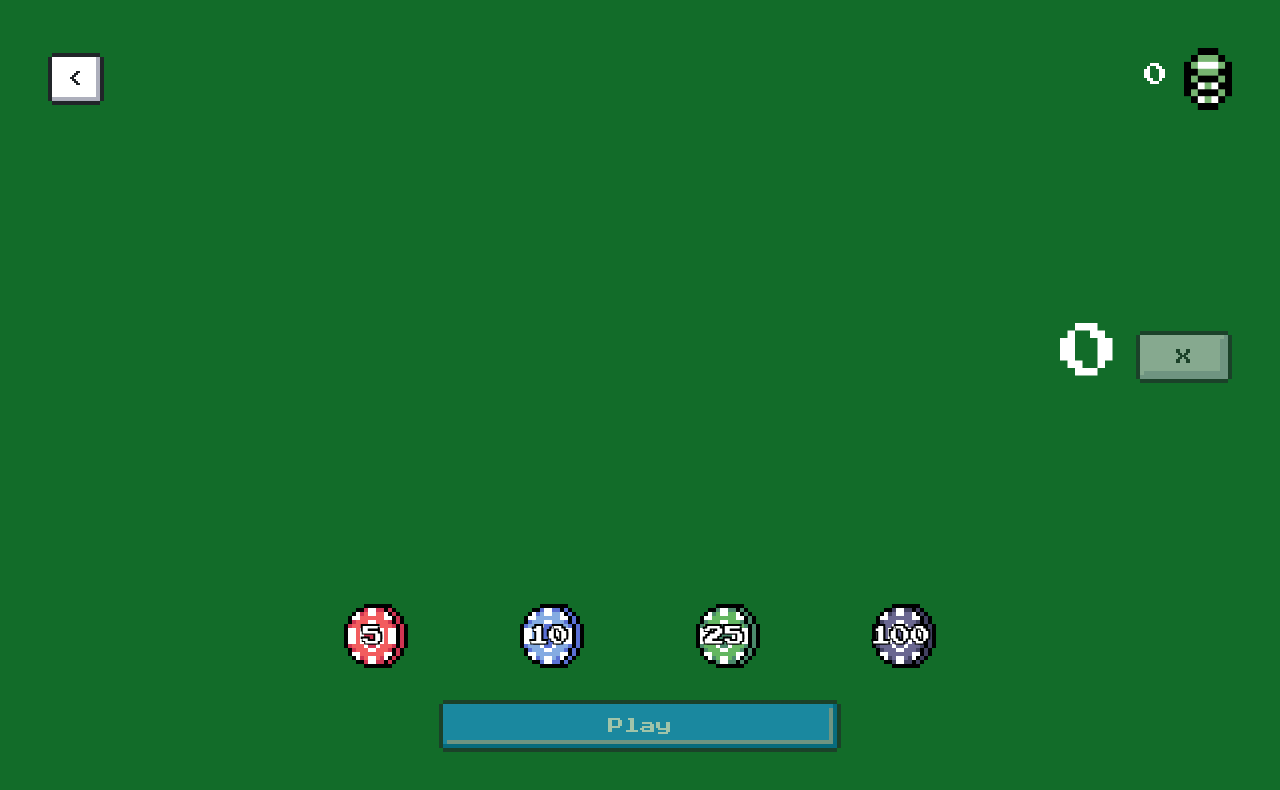
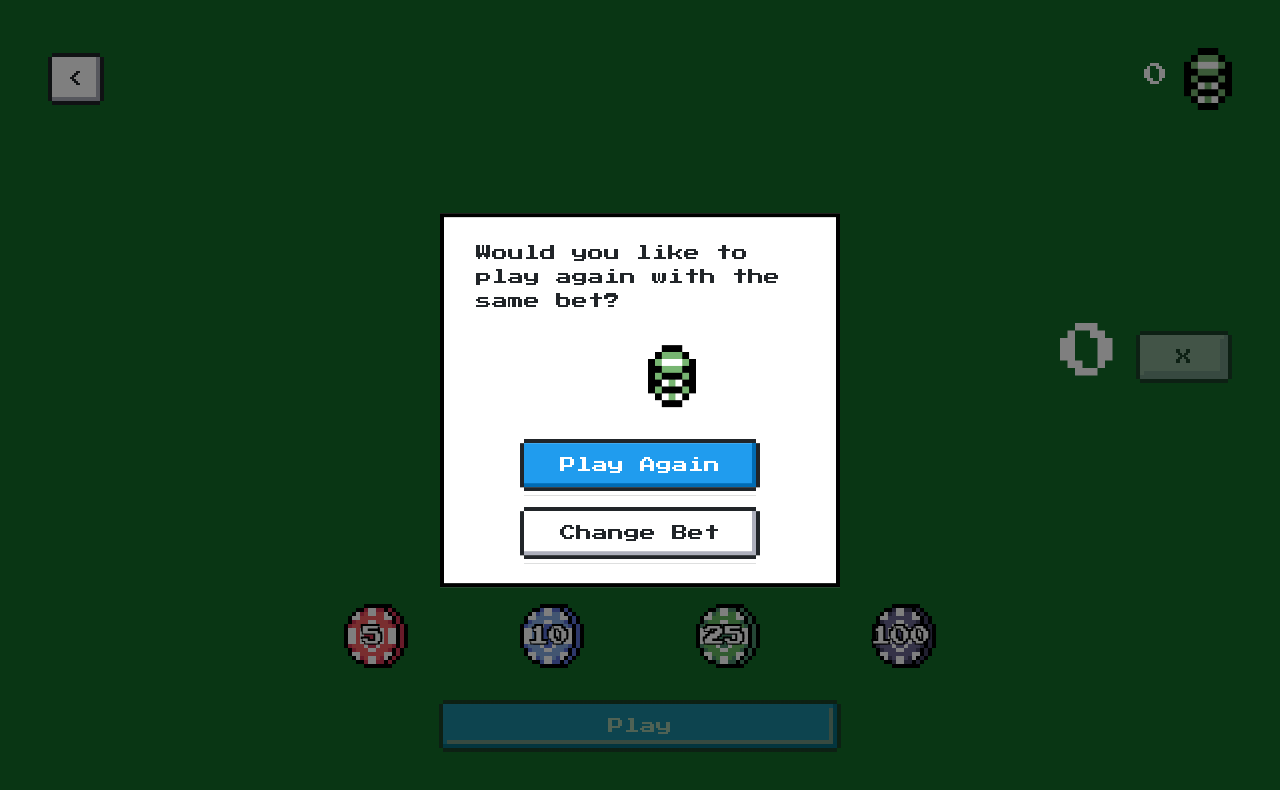
Before and after one commit to thebryanmartinez/blackjack, a React (Vite) app: page /bet in a window 1280 px wide. Shown: the top 790 px of the page. Built offline with nearby package versions, Linux system fonts and the light colour scheme.

Commit message:
feat: add modal package and first implementation of game finished modal

```diff
--- a/src/components/molecules/ChipAmount.tsx
+++ b/src/components/molecules/ChipAmount.tsx
@@ -3,7 +3,7 @@ import ChipsMedium from '@/assets/chips/chipsMedium.png'
 import ChipsFull from '@/assets/chips/chipsFull.png'
 import ChipsBig from '@/assets/chips/chipsBig.png'
 import ChipsBigger from '@/assets/chips/chipsBigger.png'
-import { Container, Typography } from '../atoms'
+import { Typography } from '@components/atoms'
 import { useMemo } from 'react'
 import {
   Tooltip,
@@ -15,6 +15,7 @@ import {
 
 interface ChipAmountProps {
   amount: number
+  amountClassname?: string
   imagePosition?: 'left' | 'right'
   border?: boolean
   scale?: number
@@ -22,8 +23,9 @@ interface ChipAmountProps {
   tooltipText?: string
 }
 
-const ChipAmount = ({
+export const ChipAmount = ({
   amount,
+  amountClassname,
   imagePosition = 'right',
   border = true,
   scale = 1,
@@ -65,7 +67,7 @@ const ChipAmount = ({
             )}
             <Typography
               variant='h1'
-              className='text-2xl'
+              className={`text-2xl ${amountClassname}`}
             >
               {amount}
             </Typography>
@@ -85,5 +87,3 @@ const ChipAmount = ({
     </TooltipProvider>
   )
 }
-
-export default ChipAmount
--- /dev/null
+++ b/src/components/molecules/GameFinishedDialog.tsx
@@ -0,0 +1,62 @@
+import Modal from 'react-modal'
+import { ChipAmount } from '@components/molecules'
+import { Button } from '@components/atoms'
+import { useNavigate } from '@tanstack/react-router'
+import { Routes } from '@/constants'
+
+interface GameFinishedDialogProps {
+  isOpen: boolean
+  onClickPlay: () => void
+}
+
+const customStyles = {
+  content: {
+    top: '50%',
+    left: '50%',
+    right: 'auto',
+    bottom: 'auto',
+    marginRight: '-50%',
+    transform: 'translate(-50%, -50%)'
+  },
+  overlay: {
+    backgroundColor: 'rgba(0, 0, 0, 0.50)'
+  }
+}
+
+export const GameFinishedDialog = ({
+  isOpen = true,
+  onClickPlay
+}: GameFinishedDialogProps) => {
+  const navigate = useNavigate({ from: Routes.PLAY })
+  const navigateToBet = () => {
+    navigate({ to: Routes.BET })
+  }
+
+  return (
+    <Modal
+      isOpen={isOpen}
+      style={customStyles}
+      className='nes-container flex w-[50vw] flex-col items-center gap-8 bg-white lg:w-[400px]'
+    >
+      Would you like to play again with the same bet?
+      <ChipAmount
+        amount={50}
+        amountClassname='text-black'
+      />
+      <div className='grid w-full gap-4 lg:w-fit'>
+        <Button
+          text='Play Again'
+          type='button'
+          className='is-primary w-full lg:w-fit'
+          onClick={onClickPlay}
+        />
+        <Button
+          text='Change Bet'
+          type='button'
+          className='w-full lg:w-fit'
+          onClick={navigateToBet}
+        />
+      </div>
+    </Modal>
+  )
+}
--- a/src/components/molecules/index.ts
+++ b/src/components/molecules/index.ts
@@ -4,3 +4,5 @@ export * from './PlayerActions'
 export * from './GameResult'
 export * from './BetChip'
 export * from './BetDisplay'
+export * from './GameFinishedDialog'
+export * from './ChipAmount'
--- a/src/routes/bet.route.tsx
+++ b/src/routes/bet.route.tsx
@@ -3,13 +3,17 @@ import { Layout, Button } from '@components/atoms'
 import { useNavigate } from '@tanstack/react-router'
 import { Routes } from '@/constants'
 import { useState } from 'react'
-import { BetChip, BetDisplay } from '@components/molecules'
+import {
+  BetChip,
+  BetDisplay,
+  GameFinishedDialog,
+  ChipAmount
+} from '@components/molecules'
 import { useBet, useChipBalance } from '@/hooks'
 import BlackChip from '@/assets/chips/chipBlack.png'
 import RedChip from '@/assets/chips/chipRed.png'
 import GreenChip from '@/assets/chips/chipGreen.png'
 import BlueChip from '@/assets/chips/chipBlue.png'
-import ChipAmount from '@/components/molecules/ChipAmount'
 
 const CHIPS = [
   {
@@ -86,6 +90,10 @@ const Bet = () => {
           disabled={bet === 0}
         />
       </div>
+      <GameFinishedDialog
+        isOpen={true}
+        onClickPlay={() => {}}
+      />
     </Layout>
   )
 }
--- a/src/routes/index.route.tsx
+++ b/src/routes/index.route.tsx
@@ -4,6 +4,7 @@ import { Layout, Typography, Button } from '@/components/atoms'
 import { useNavigate } from '@tanstack/react-router'
 import { Routes, strings } from '@/constants'
 import { useTableTheme } from '@/contexts'
+import { GameFinishedDialog } from '@/components/molecules'
 
 const Home = () => {
   const navigate = useNavigate({ from: Routes.HOME })
@@ -40,6 +41,7 @@ const Home = () => {
           />
           <Button text='WIP' />
         </div>
+        <GameFinishedDialog />
       </div>
     </Layout>
   )
--- a/src/routes/play.route.tsx
+++ b/src/routes/play.route.tsx
@@ -8,11 +8,11 @@ import {
   CardHand,
   GameResult,
   Score,
-  PlayerActions
+  PlayerActions,
+  ChipAmount
 } from '@components/molecules'
 import { Cards, Routes, strings } from '@/constants'
 import { useBet, useChipBalance, useHighScore } from '@/hooks'
-import ChipAmount from '@/components/molecules/ChipAmount'
 
 const Play = () => {
   const [deckId, setDeckId] = useState<string | null>(null)
```
